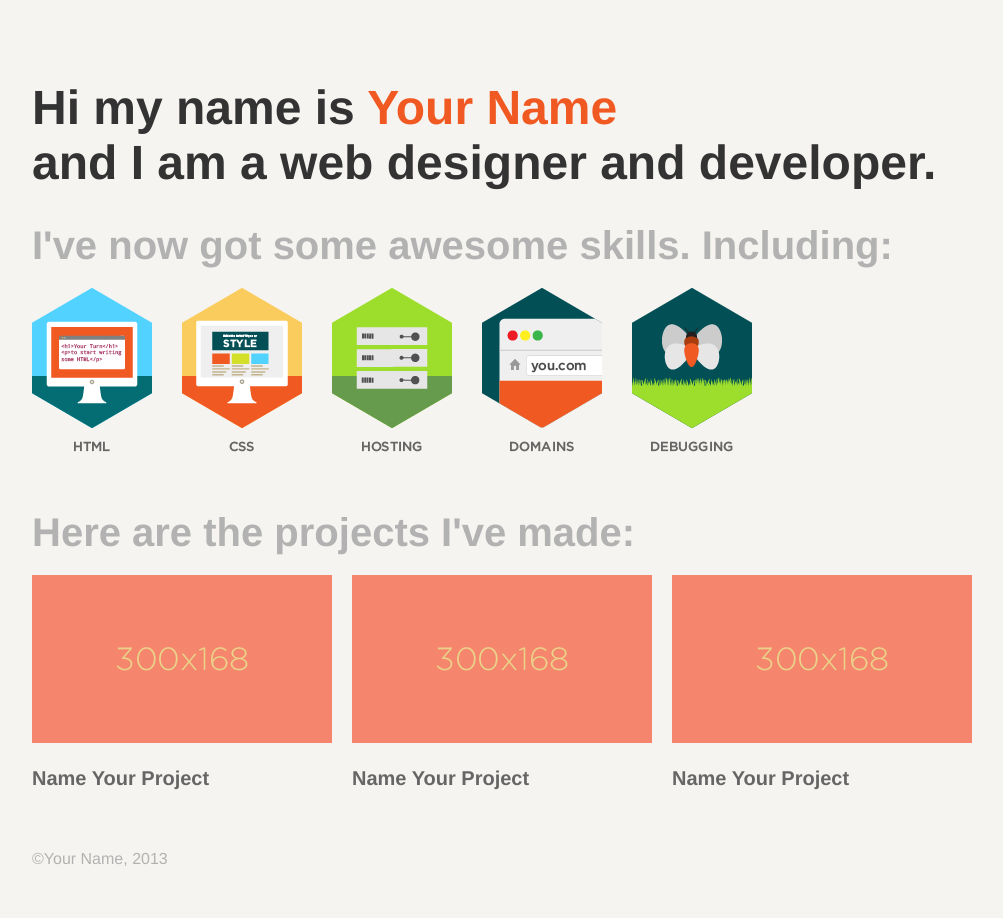
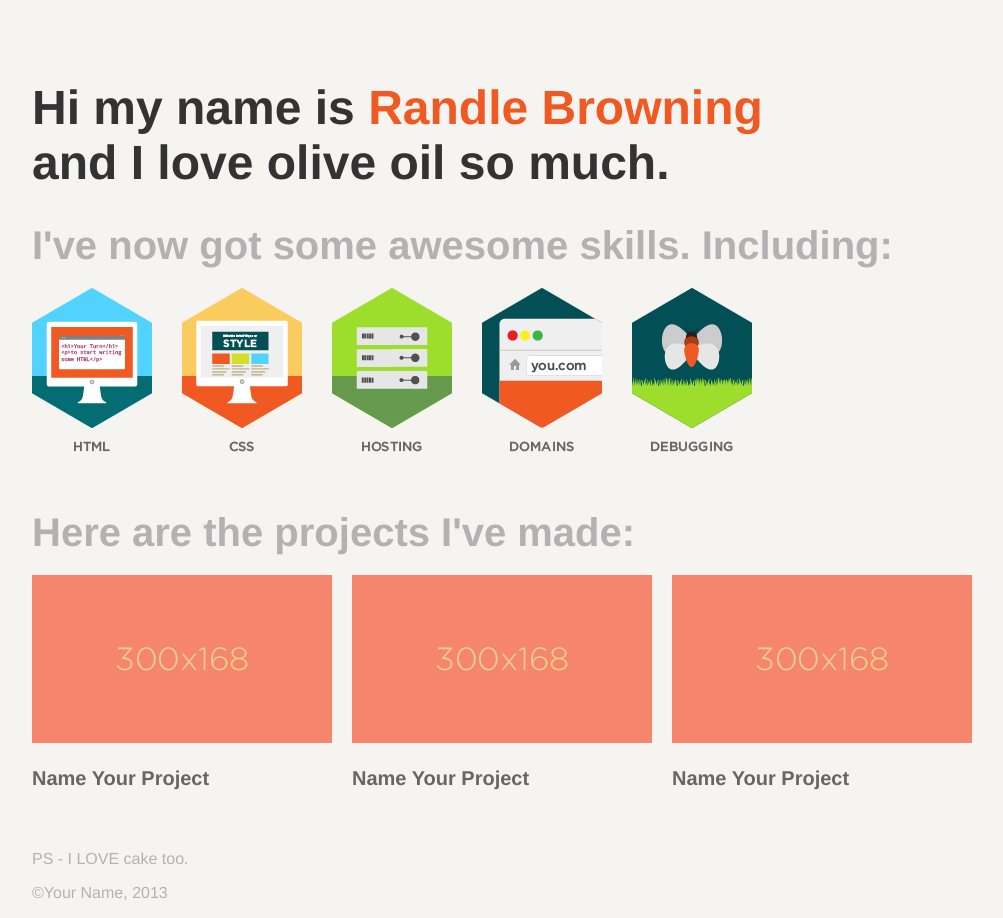
Before and after one commit to RandleTDBrowning/student-sites, a plain HTML site: page index.html in a window 1280 px wide. Shown: the whole page, without its empty margins (128-1131 px from the left). Before the commit the page ends 884 px from the top, so only its background shows below. Drawn offline with Linux system fonts and the light colour scheme.

Commit message:
personalizing site, for real

```diff
--- a/index.html
+++ b/index.html
@@ -2,7 +2,7 @@
 <html>
 <head>
 <meta charset="utf-8">
-<title>Name Your Website</title>
+<title>Randle Browning</title>
   <meta name="description" content="Flatiron School Skillcrush High School Coding School Student Website">
   <meta http-equiv="X-UA-Compatible" content="IE=edge,chrome=1">
   <link rel="stylesheet" type="text/css" href="style.css">
@@ -12,7 +12,7 @@
   <script src="js/libs/modernizr-1.7.min.js"></script>
 </head>
 <body id="container">
-	<h1>Hi my name is <span id="yourname">Your Name </span><br>and I am a web designer and developer.</h1>
+	<h1>Hi my name is <span id="yourname">Randle Browning </span><br>and I love olive oil so much.</h1>
 
 	<h2>I've now got some awesome skills. Including:</h2>
 
@@ -40,6 +40,8 @@
 		<h3>Name Your Project</h3>
 	</div>
 
+	<p>PS - I LOVE cake too.</p>
+
 	<p>&copy;Your Name, 2013</p>
 </body>
 </html>
```
